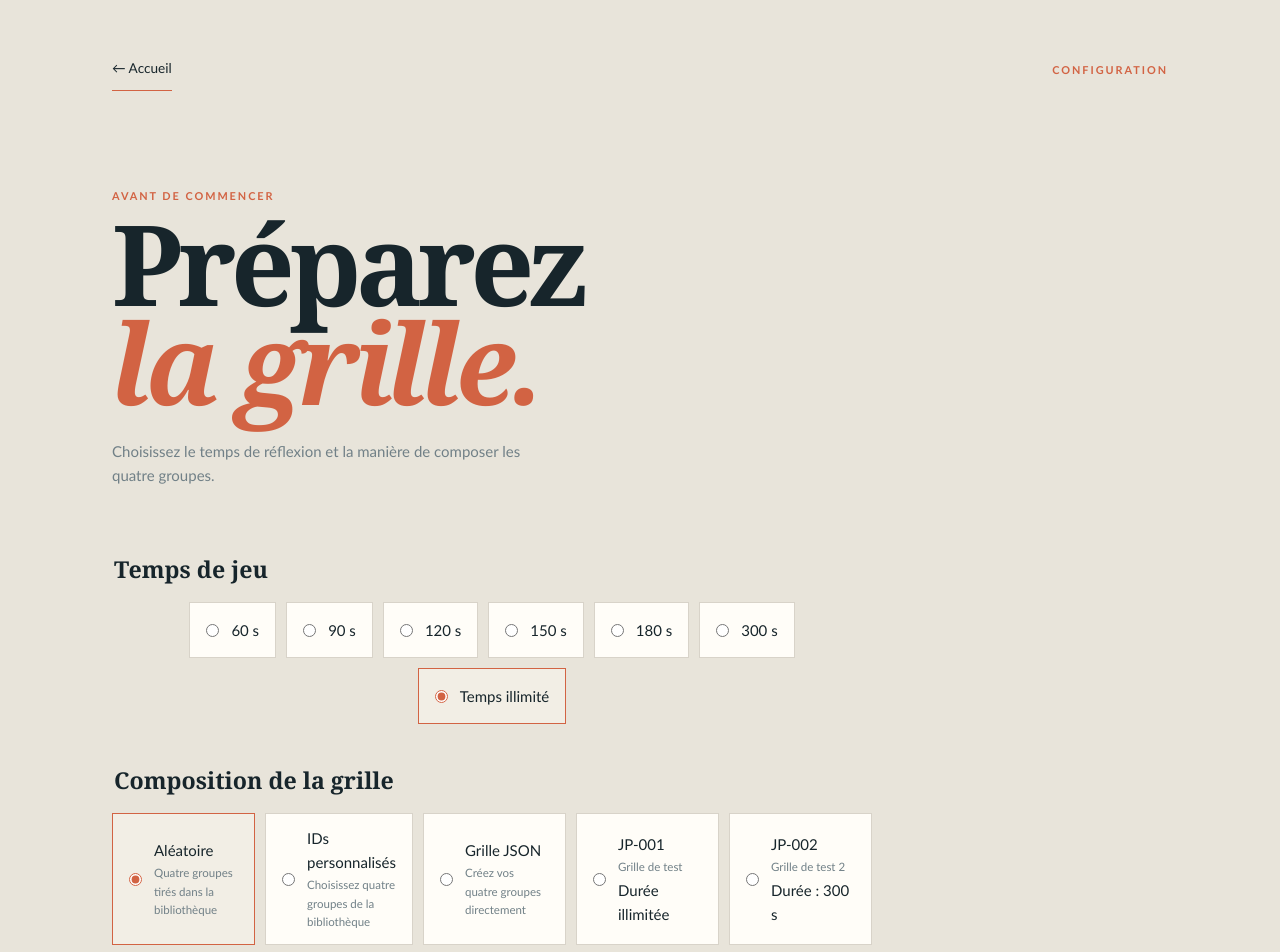
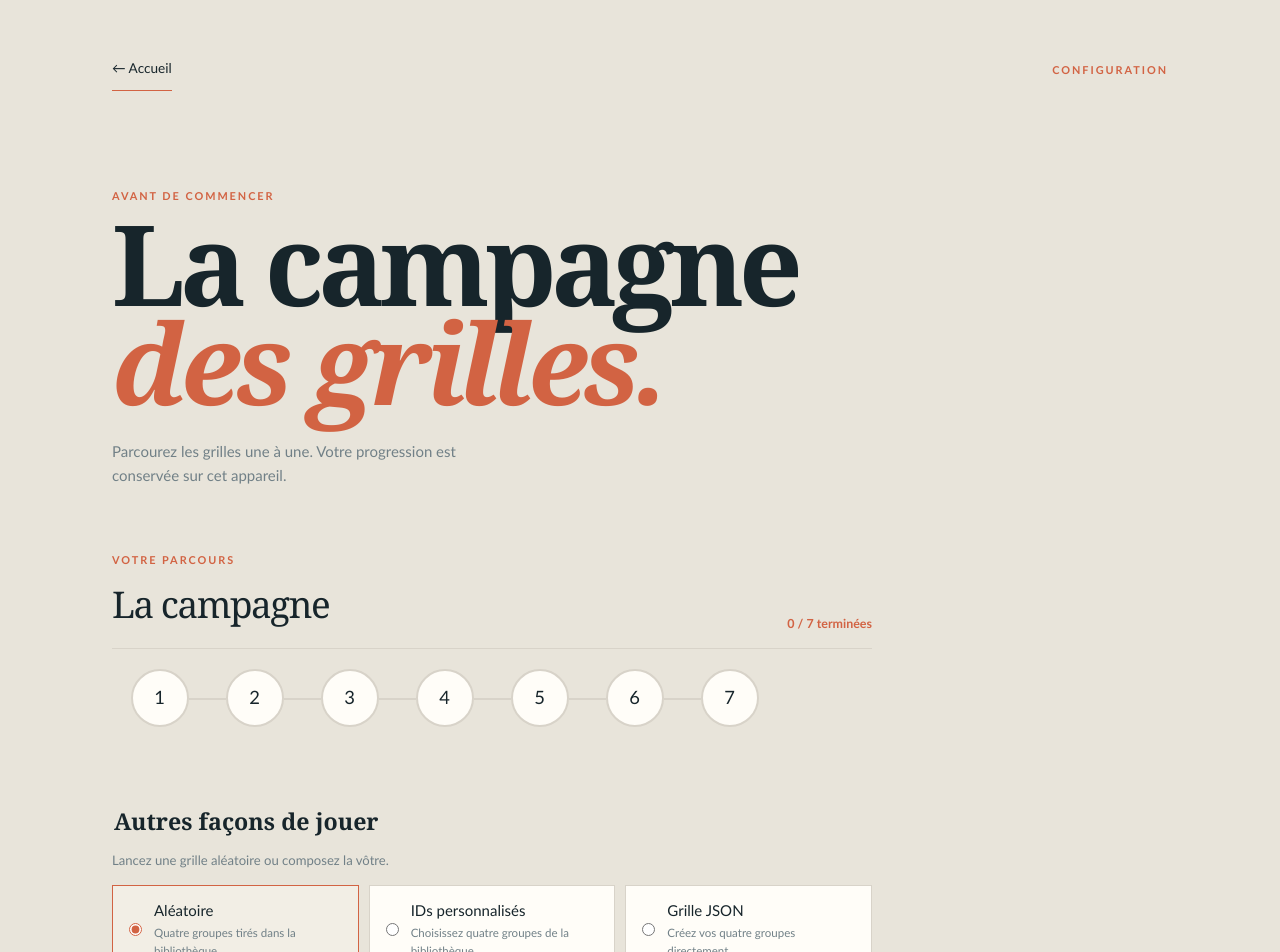
Before and after one commit to John-Paul-DUBECQ/onlyConnectJP, a Vue app: page /grid in a window 1280 px wide. Shown: the top 952 px of the page. Built offline with nearby package versions, Linux system fonts and the light colour scheme; the HTML template or start-up script is replaced by a standard one.

Commit message:
Mise à jour graphique

```diff
--- a/src/games/HomeHub.vue
+++ b/src/games/HomeHub.vue
@@ -1,7 +1,20 @@
 <script setup lang="ts">
+import { computed, ref } from 'vue'
 import { useRouter } from 'vue-router'
+import { gridSeeds } from './grid/data/grid'
+import { readCompletedGridSeeds } from './grid/data/gridProgress'
 
 const router = useRouter()
+const completedGridSeeds = ref<string[]>([])
+const progressError = ref('')
+
+try {
+  completedGridSeeds.value = readCompletedGridSeeds()
+} catch {
+  progressError.value = 'La progression de la campagne est momentanément indisponible.'
+}
+
+const completedGridCount = computed(() => completedGridSeeds.value.length)
 </script>
 
 <template>
@@ -15,22 +28,28 @@ const router = useRouter()
       <p class="subtitle">Choisissez une manche et trouvez les liens cachés entre les indices.</p>
     </section>
 
+    <section class="campaign" aria-labelledby="campaign-title">
+      <div class="campaign-copy">
+        <p class="section-kicker">Le parcours Only Connect JP</p>
+        <h2 id="campaign-title">La campagne<br /><em>des grilles</em></h2>
+        <p>Enchaînez les grilles préparées et retrouvez votre progression à chaque visite.</p>
+        <p class="campaign-progress" aria-live="polite">
+          {{ completedGridCount }} / {{ gridSeeds.length }} grille{{ gridSeeds.length === 1 ? '' : 's' }} terminée{{ completedGridCount === 1 ? '' : 's' }}
+        </p>
+      </div>
+      <button class="campaign-button" type="button" @click="router.push('/grid')">
+        Parcourir la campagne <span aria-hidden="true">↗</span>
+      </button>
+      <p v-if="progressError" class="progress-error" role="status">{{ progressError }}</p>
+    </section>
+
     <section class="game-menu" aria-labelledby="games-title">
       <div class="menu-heading">
-        <h2 id="games-title">Les jeux</h2>
+        <h2 id="games-title">Pour varier</h2>
       </div>
 
-      <button class="game-card active" type="button" @click="router.push('/grid')">
+      <button class="game-card active" type="button" @click="router.push('/missing-vowels')">
         <span class="card-number">01</span>
-        <span class="card-content">
-          <strong>La grille</strong>
-          <span>Trouvez quatre groupes de quatre</span>
-        </span>
-        <span class="card-arrow" aria-hidden="true">↗</span>
-      </button>
-
-      <button class="game-card active" type="button" @click="router.push('/missing-vowels')">
-        <span class="card-number">02</span>
         <span class="card-content">
           <strong>Missing Vowels</strong>
           <span>Retrouvez les voyelles disparues</span>
@@ -108,7 +127,73 @@ h1 em {
 
 .game-menu {
   max-width: 760px;
-  margin-top: 100px;
+  margin-top: 64px;
+}
+
+.campaign {
+  position: relative;
+  display: flex;
+  align-items: flex-end;
+  justify-content: space-between;
+  gap: 32px;
+  max-width: 900px;
+  margin-top: 64px;
+  padding: 32px;
+  border: 1px solid var(--color-line);
+  background: var(--color-paper);
+}
+
+.campaign-copy {
+  max-width: 470px;
+}
+
+.campaign h2 {
+  margin-top: 10px;
+  font-size: clamp(2.2rem, 5vw, 3.8rem);
+  line-height: 0.95;
+}
+
+.campaign h2 em {
+  color: var(--color-accent);
+  font-weight: inherit;
+}
+
+.campaign-copy > p:not(.section-kicker, .campaign-progress) {
+  max-width: 380px;
+  margin-top: 16px;
+  color: var(--color-muted);
+  font-size: 0.85rem;
+}
+
+.campaign-progress {
+  margin-top: 22px;
+  color: var(--color-accent);
+  font-size: 0.78rem;
+  font-weight: 700;
+}
+
+.campaign-button {
+  flex: 0 0 auto;
+  padding: 14px 18px;
+  border: 1px solid var(--color-ink);
+  color: #fffdf8;
+  background: var(--color-ink);
+  font: inherit;
+  font-size: 0.82rem;
+  cursor: pointer;
+}
+
+.campaign-button span {
+  margin-left: 12px;
+  color: var(--color-accent);
+}
+
+.progress-error {
+  position: absolute;
+  right: 32px;
+  bottom: 8px;
+  color: var(--color-muted);
+  font-size: 0.7rem;
 }
 
 .menu-heading {
@@ -203,5 +288,21 @@ h2 {
   .game-menu {
     margin-top: 72px;
   }
+
+  .campaign {
+    align-items: stretch;
+    flex-direction: column;
+    gap: 24px;
+    margin-top: 48px;
+    padding: 22px;
+  }
+
+  .campaign-button {
+    width: 100%;
+  }
+
+  .progress-error {
+    position: static;
+  }
 }
 </style>
--- a/src/games/grid/GridSetup.vue
+++ b/src/games/grid/GridSetup.vue
@@ -1,7 +1,8 @@
 <script setup lang="ts">
 import { ref } from 'vue'
 import { useRouter } from 'vue-router'
-import { gridGroups, gridSeeds, type GridGroup } from './data/grid'
+import { gridGroups, gridSeeds, type GridGroup, type GridSeed } from './data/grid'
+import { readCompletedGridSeeds } from './data/gridProgress'
 
 const router = useRouter()
 const selectedMode = ref('random')
@@ -9,13 +10,31 @@ const duration = ref<number | 'unlimited'>("unlimited")
 const customGroupIds = ref('1,2,3,4')
 const customJson = ref(JSON.stringify(gridGroups.slice(0, 4), null, 2))
 const formError = ref('')
+const completedSeeds = ref<string[]>([])
+const progressError = ref('')
 
-function getSelectedSeedDuration() {
-  return gridSeeds.find((puzzle) => puzzle.seed === selectedMode.value)?.duration ?? duration.value
+try {
+  completedSeeds.value = readCompletedGridSeeds()
+} catch {
+  progressError.value = 'La progression de la campagne est momentanément indisponible.'
+}
+
+function isSeedCompleted(seed: string) {
+  return completedSeeds.value.includes(seed)
+}
+
+function startCampaignGrid(puzzle: GridSeed) {
+  router.push({
+    path: '/grid/play',
+    query: {
+      seed: puzzle.seed,
+      mode: 'seed',
+      time: String(puzzle.duration ?? 'unlimited'),
+    },
+  })
 }
 
 function startGame() {
-  const isRandomMode = selectedMode.value === 'random'
   formError.value = ''
 
   if (selectedMode.value === 'custom-ids') {
@@ -61,9 +80,8 @@ function startGame() {
   router.push({
     path: '/grid/play',
     query: {
-      seed: isRandomMode ? '' : selectedMode.value,
-      mode: isRandomMode ? 'random' : 'seed',
-      time: String(isRandomMode ? duration.value : getSelectedSeedDuration()),
+      mode: 'random',
+      time: String(duration.value),
     },
   })
 }
@@ -78,23 +96,40 @@ function startGame() {
 
     <section class="setup-content" aria-labelledby="setup-title">
       <p class="section-kicker">Avant de commencer</p>
-      <h1 id="setup-title">Préparez<br /><em>la grille.</em></h1>
-      <p class="subtitle">Choisissez le temps de réflexion et la manière de composer les quatre groupes.</p>
+      <h1 id="setup-title">La campagne<br /><em>des grilles.</em></h1>
+      <p class="subtitle">Parcourez les grilles une à une. Votre progression est conservée sur cet appareil.</p>
+
+      <section class="campaign-section" aria-labelledby="campaign-title">
+        <div class="campaign-heading">
+          <div>
+            <p class="section-kicker">Votre parcours</p>
+            <h2 id="campaign-title">La campagne</h2>
+          </div>
+          <p class="campaign-count">{{ completedSeeds.length }} / {{ gridSeeds.length }} terminée{{ completedSeeds.length === 1 ? '' : 's' }}</p>
+        </div>
+
+        <p v-if="progressError" class="progress-error" role="status">{{ progressError }}</p>
+
+        <ol class="campaign-list">
+          <li v-for="(puzzle, index) in gridSeeds" :key="puzzle.seed" class="campaign-step">
+            <button
+              class="campaign-node"
+              :class="{ completed: isSeedCompleted(puzzle.seed) }"
+              type="button"
+              :aria-label="`Grille ${index + 1}${isSeedCompleted(puzzle.seed) ? ', réussie' : ''}`"
+              @click="startCampaignGrid(puzzle)"
+            >
+              <span aria-hidden="true">{{ isSeedCompleted(puzzle.seed) ? '✓' : index + 1 }}</span>
+            </button>
+            <span v-if="index < gridSeeds.length - 1" class="campaign-connector" aria-hidden="true"></span>
+          </li>
+        </ol>
+      </section>
 
       <form class="options-form" @submit.prevent="startGame">
         <fieldset>
-          <legend>Temps de jeu</legend>
-          <div class="option-list time-options">
-            <label v-for="option in [60, 90, 120, 150, 180, 300, 'unlimited']" :key="option" class="option-card">
-              <input v-model="duration" type="radio" name="duration" :value="option" :disabled="gridSeeds.some((puzzle) => puzzle.seed === selectedMode)" />
-              <span>{{ option === 'unlimited' ? 'Temps illimité' : `${option} s` }}</span>
-            </label>
-          </div>
-          <p v-if="gridSeeds.some((puzzle) => puzzle.seed === selectedMode)" class="field-note">La durée est définie par la seed sélectionnée.</p>
-        </fieldset>
-
-        <fieldset>
-          <legend>Composition de la grille</legend>
+          <legend>Autres façons de jouer</legend>
+          <p class="subtitle options-intro">Lancez une grille aléatoire ou composez la vôtre.</p>
           <div class="option-list seed-options">
             <label class="option-card seed-card">
               <input v-model="selectedMode" type="radio" name="mode" value="random" />
@@ -117,14 +152,6 @@ function startGame() {
                 <small>Créez vos quatre groupes directement</small>
               </span>
             </label>
-            <label v-for="puzzle in gridSeeds" :key="puzzle.seed" class="option-card seed-card">
-              <input v-model="selectedMode" type="radio" name="mode" :value="puzzle.seed" />
-              <span>
-                <strong>{{ puzzle.seed }}</strong>
-                <small>{{ puzzle.description }}</small>
-                {{ puzzle.duration ? `Durée : ${puzzle.duration} s` : 'Durée illimitée' }}
-              </span>
-            </label>
           </div>
           <div v-if="selectedMode === 'custom-ids'" class="custom-input">
             <label for="custom-group-ids">IDs des groupes</label>
@@ -137,6 +164,17 @@ function startGame() {
             <small>Remplacez les valeurs de l’exemple en conservant quatre groupes et quatre éléments par groupe.</small>
           </div>
           <p v-if="formError" class="form-error" role="alert">{{ formError }}</p>
+        </fieldset>
+
+        <fieldset>
+          <legend>Temps de jeu</legend>
+          <div class="option-list time-options">
+            <label v-for="option in [60, 90, 120, 150, 180, 300, 'unlimited']" :key="option" class="option-card">
+              <input v-model="duration" type="radio" name="duration" :value="option" />
+              <span>{{ option === 'unlimited' ? 'Temps illimité' : `${option} s` }}</span>
+            </label>
+          </div>
+          <p class="field-note">Les grilles de la campagne gardent leur durée prévue.</p>
         </fieldset>
 
         <button class="start-button" type="submit">
@@ -189,6 +227,14 @@ function startGame() {
   margin-top: 96px;
 }
 
+h2 {
+  margin-top: 6px;
+  color: var(--color-ink);
+  font-family: Georgia, 'Times New Roman', serif;
+  font-size: clamp(1.7rem, 3vw, 2.3rem);
+  letter-spacing: -0.04em;
+}
+
 h1 {
   margin-top: 10px;
   color: var(--color-ink);
@@ -213,7 +259,7 @@ h1 em {
 .options-form {
   display: grid;
   gap: 38px;
-  margin-top: 64px;
+  margin-top: 72px;
 }
 
 fieldset {
@@ -232,7 +278,6 @@ legend {
 .option-list {
   display: flex;
   flex-wrap: wrap;
-  justify-content: center;
   gap: 10px;
 }
 
@@ -271,8 +316,103 @@ legend {
   gap: 2px;
 }
 
+.campaign-section {
+  margin-top: 64px;
+}
+
+.campaign-heading {
+  display: flex;
+  align-items: flex-end;
+  justify-content: space-between;
+  gap: 20px;
+  padding-bottom: 14px;
+  border-bottom: 1px solid var(--color-line);
+}
+
+.campaign-count {
+  color: var(--color-accent);
+  font-size: 0.78rem;
+  font-weight: 700;
+}
+
+.campaign-list {
+  display: grid;
+  grid-template-columns: repeat(8, minmax(0, 1fr));
+  gap: 20px 0;
+  padding: 0;
+  padding-top: 20px;
+  padding-bottom: 4px;
+  list-style: none;
+}
+
+.campaign-step {
+  position: relative;
+  display: flex;
+  align-items: center;
+  justify-content: center;
+}
+
+.campaign-node {
+  display: grid;
+  width: 58px;
+  height: 58px;
+  place-items: center;
+  border: 2px solid var(--color-line);
+  border-radius: 50%;
+  color: var(--color-ink);
+  background: var(--color-paper);
+  font: inherit;
+  font-size: 1.15rem;
+  font-weight: 700;
+  cursor: pointer;
+  transition: border-color 180ms ease, color 180ms ease, background-color 180ms ease, transform 180ms ease;
+}
+
+.campaign-node:hover {
+  transform: translateY(-3px);
+  border-color: var(--color-accent);
+}
+
+.campaign-node.completed {
+  border-color: var(--color-accent);
+  color: #fffdf8;
+  background: var(--color-accent);
+}
+
+.campaign-connector {
+  position: absolute;
+  z-index: 0;
+  top: 50%;
+  left: calc(50% + 29px);
+  width: calc(100% - 58px);
+  height: 2px;
+  background: var(--color-line);
+}
+
+.campaign-step:nth-child(8n) .campaign-connector,
+.campaign-step:last-child .campaign-connector {
+  display: none;
+}
+
+.campaign-node {
+  position: relative;
+  z-index: 1;
+}
+
+.progress-error {
+  margin-top: 12px;
+  color: var(--color-muted);
+  font-size: 0.75rem;
+}
+
+.options-intro {
+  margin: -4px 0 14px;
+  font-size: 0.82rem;
+}
+
 .seed-card {
   flex: 1;
+  min-width: 190px;
 }
 
 .seed-card small {
@@ -361,6 +501,40 @@ legend {
     margin-top: 72px;
   }
 
+  .campaign-section {
+    margin-top: 48px;
+  }
+
+  .campaign-heading {
+    align-items: flex-start;
+    flex-direction: column;
+    gap: 8px;
+  }
+
+  .campaign-node {
+    width: 52px;
+    height: 52px;
+  }
+
+  .campaign-list {
+    grid-template-columns: repeat(6, minmax(0, 1fr));
+    gap: 16px 0;
+  }
+
+  .campaign-connector {
+    left: calc(50% + 26px);
+    width: calc(100% - 52px);
+  }
+
+  .campaign-step:nth-child(8n) .campaign-connector {
+    display: block;
+  }
+
+  .campaign-step:nth-child(6n) .campaign-connector,
+  .campaign-step:last-child .campaign-connector {
+    display: none;
+  }
+
   .time-options {
     grid-template-columns: 1fr;
   }
--- a/src/games/grid/data/grid.ts
+++ b/src/games/grid/data/grid.ts
@@ -61,8 +61,7 @@ export const gridGroups: GridGroup[] = [
     id: 10,
     title: 'Fleurs',
     items: ['Capucine', 'Souci', 'Lys', 'Rose'],
-  },
-  {
+  },{
     id: 11,
     title: 'Personnage venant d\'oeuvres de Zola',
     items: ['Nana', 'Gervaise', 'Chaval', 'Octave'],
@@ -71,8 +70,7 @@ export const gridGroups: GridGroup[] = [
     id: 12,
     title: 'Acronymes',
     items: ['Laser', 'Sida', 'Ovni', 'Pacs'],
-  },
-  {
+  },{
     id: 13,
     title: '\"Chef de/d\' _____\"',
     items: ['Rang', 'Projet', 'Cuisine', 'Œuvre'],
@@ -80,87 +78,96 @@ export const gridGroups: GridGroup[] = [
     id: 14,
     title: 'Dieux celtiques',
     items: ['Lug', 'Epona', 'Cernunnos', 'Toutatis'],
-  },
-  {
+  },{
     id: 15,
     title: '« 1 » se cache à la fin',
     items: ['Bruno', 'Verdun', 'Frein', 'Madone'],
-  },
-  {
+  },{
     id: 18,
     title: 'Type de whisky',
     items: ['Scotch', 'Tennessee', 'Bourbon', 'Irish'],
-  },
-  {
+  },{
     id: 19,
     title: 'Palais parisiens',
     items: ['Luxembourg', 'Royal', 'Grand', 'Glaces'],
-  },
-  {
+  },{
     id: 20,
     title: 'Premiers ministres de la Vème République française',
     items: ['Messmer', 'Cresson', 'Barre', 'Borne'],
-  },
-  {
+  },{
     id: 21,
     title: 'Race de chat',
     items: ['Norvégien', 'Siamois', 'Somali', 'Sphynx'],
-  },
-  {
+  },{
     id: 22,
     title: 'Capitales des Etats d\'Amérique',
     items: ['Providence', 'Montpelier', 'Pierre', 'Baton Rouge'],
-  },
-  {
+  },{
     id: 23,
     title: 'Mots de l\'alphabet phonétique international',
     items: ['Bravo', 'Lima', 'Oscar', 'Echo'],
-  },
-  {
+  },{
     id: 24,
     title: 'L\'ile ___ dans la fiction',
     items: ['Enfants', 'Trésor', 'Mystérieuse', 'Noire'],
-  },
-  {
+  },{
     id: 25,
     title: 'personnages de la Comedia dell\'arte',
     items: ['Pantalon', 'Polichinelle', 'Briguelle', 'Scapin'],
-  },
-  {
+  },{
     id: 26,
     title: 'Os du corps humain',
     items: ['Trapèze', 'Talus', 'Marteau', 'Enclume'],
+  },{
+    id: 27,
+    title: 'Sauces',
+    items: ['Barbecue', 'Aïoli', 'Tomate', 'Samuraï'],
+  },{
+    id: 28,
+    title: 'Requin-',
+    items: ['Tigre', 'Baleine', 'Marteau', 'Scies'],
+  },{
+    id: 29,
+    title: 'Chiens de bande dessinée',
+    items: ['Milou', 'Idéfix', 'Rantanplan', 'Bill'],
+  },{
+    id: 30,
+    title: 'Tribus amérindiennes',
+    items: ['Cheyennes', 'Sioux', 'Navajos', 'Inuits'],
   },
 ]
 
 export const gridSeeds: GridSeed[] = [
   {
-    seed: 'JP-001',
-    description: 'Grille de test',
+    seed: 'JP-0015',
+    description: 'Grille de test 15',
+    groupIds: [27, 28, 29, 30],
+  },{
+    seed: 'JP-0016',
+    description: 'Grille de test 16',
     groupIds: [5, 4, 10, 11],
   },{
-    seed: 'JP-002',
-    description: 'Grille de test 2',
-    duration: 300,
+    seed: 'JP-0017',
+    description: 'Grille de test 17',
     groupIds: [7, 8, 9, 6],
   },
   {
-    seed: 'JP-003',
-    description: 'Grille de test 3',
+    seed: 'JP-0018',
+    description: 'Grille de test 18',
     groupIds: [12, 13, 18, 19],
   },
   {
-    seed: 'JP-004',
-    description: 'Grille de test 4',
+    seed: 'JP-0019',
+    description: 'Grille de test 19',
     groupIds: [15, 22, 20, 21],
   },
   {
-    seed: 'JP-005',
-    description: 'Grille de test 5',
+    seed: 'JP-0020',
+    description: 'Grille de test 20',
     groupIds: [3, 2, 23, 1],
   },{
-    seed: 'JP-006',
-    description: 'Grille de test 6',
+    seed: 'JP-0021',
+    description: 'Grille de test 21',
     groupIds: [24, 25, 26, 14],
   },
 ]
--- /dev/null
+++ b/src/games/grid/data/gridProgress.ts
@@ -0,0 +1,43 @@
+import { gridSeeds } from './grid'
+
+const progressCookieName = 'onlyConnectJP.grid.completedSeeds'
+
+export function readCompletedGridSeeds(): string[] {
+  const cookie = document.cookie
+    .split(';')
+    .map((part) => part.trim())
+    .find((part) => part.startsWith(`${progressCookieName}=`))
+
+  if (!cookie) {
+    return []
+  }
+
+  let parsed: unknown
+  try {
+    parsed = JSON.parse(decodeURIComponent(cookie.slice(progressCookieName.length + 1)))
+  } catch {
+    throw new Error('Le cookie de progression est illisible.')
+  }
+
+  if (!Array.isArray(parsed) || parsed.some((seed) => typeof seed !== 'string')) {
+    throw new Error('Le cookie de progression a un format invalide.')
+  }
+
+  const knownSeeds = new Set(gridSeeds.map((puzzle) => puzzle.seed))
+  return [...new Set(parsed.filter((seed: string) => knownSeeds.has(seed)))]
+}
+
+export function completeGridSeed(seed: string): string[] {
+  const completedSeeds = new Set(readCompletedGridSeeds())
+  completedSeeds.add(seed)
+
+  const secure = window.location.protocol === 'https:' ? '; Secure' : ''
+  document.cookie = `${progressCookieName}=${encodeURIComponent(JSON.stringify([...completedSeeds]))}; Max-Age=31536000; Path=/; SameSite=Lax${secure}`
+
+  const savedSeeds = readCompletedGridSeeds()
+  if (!savedSeeds.includes(seed)) {
+    throw new Error('La progression n’a pas pu être enregistrée dans le cookie.')
+  }
+
+  return savedSeeds
+}
```
Also changed, not shown: src/games/grid/GridGame.vue (+27 -1 lines).
